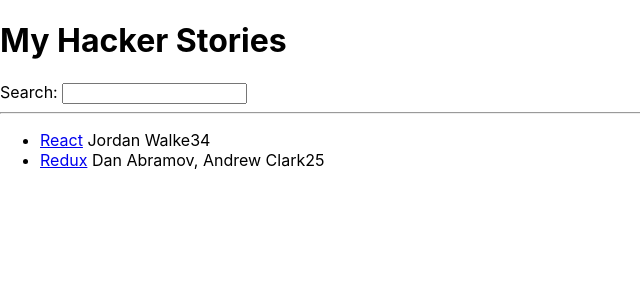
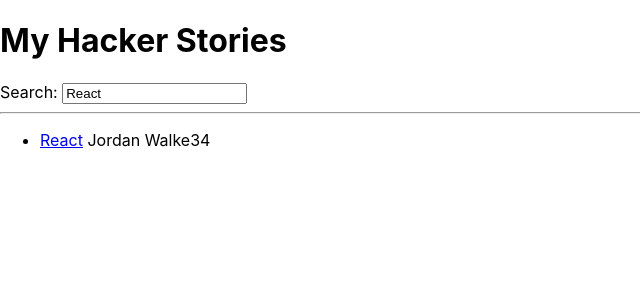
Before and after one commit to adamrichardturner/hacker-stories, a React (Create React App) app: page / in a window 1280 px wide. Shown: the top 300 px of the page, without its empty margins (0-640 px from the left). Built offline with nearby package versions, Linux system fonts and the light colour scheme.

Commit message:
Used controlled component features to hard set the initial state of Search component

```diff
--- a/src/App.js
+++ b/src/App.js
@@ -36,12 +36,15 @@
 
 const Search = (props) => {
   // Props is arg which in this case is an event handler onSearch
-  // Below const uses React.useState to set SearchTerm to initial state
-  // "" and second arg is a function which updates the state setSearchTerm
   return (
     <div>
       <label htmlFor="search">Search: </label>
-      <input id="search" type="text" onChange={props.onSearch}/>
+      <input
+      id="search"
+      type="text"
+      onChange={props.onSearch}
+      value={props.search}
+      />
 
     </div>
   )
@@ -66,8 +69,9 @@
       objectID: 1,
     },
   ];
-
-  const[searchTerm, setSearchTerm] = React.useState("");
+  // Below const uses React.useState to set SearchTerm to initial state
+  // "" and second arg is a function which updates the state setSearchTerm
+  const [searchTerm, setSearchTerm] = React.useState("React");
 
   const handleSearch = (event) => {
     setSearchTerm(event.target.value);
@@ -80,7 +84,7 @@
     <div>
       <h1>My Hacker Stories</h1>
 
-      <Search onSearch={handleSearch} />
+      <Search search={searchTerm} onSearch={handleSearch} />
 
       <hr />
 
```
